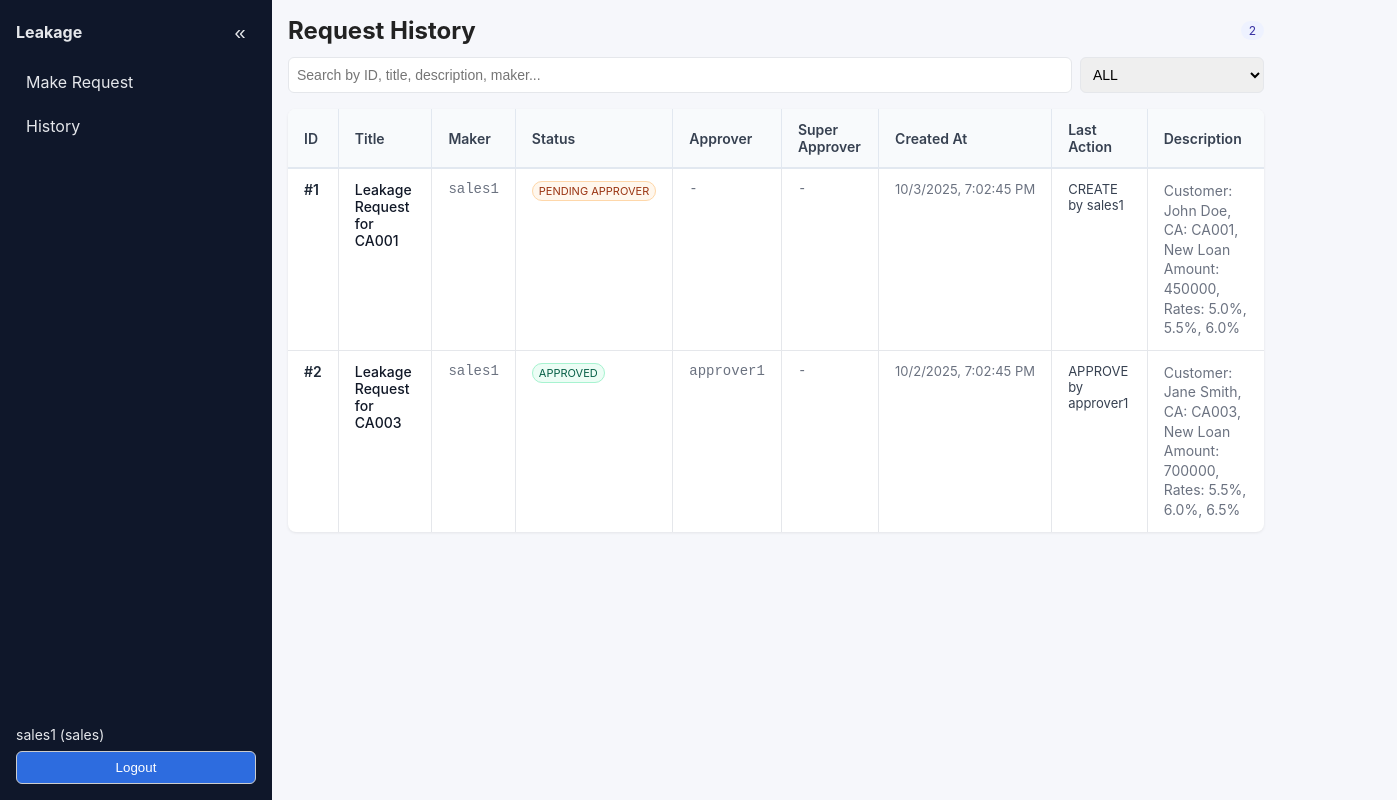
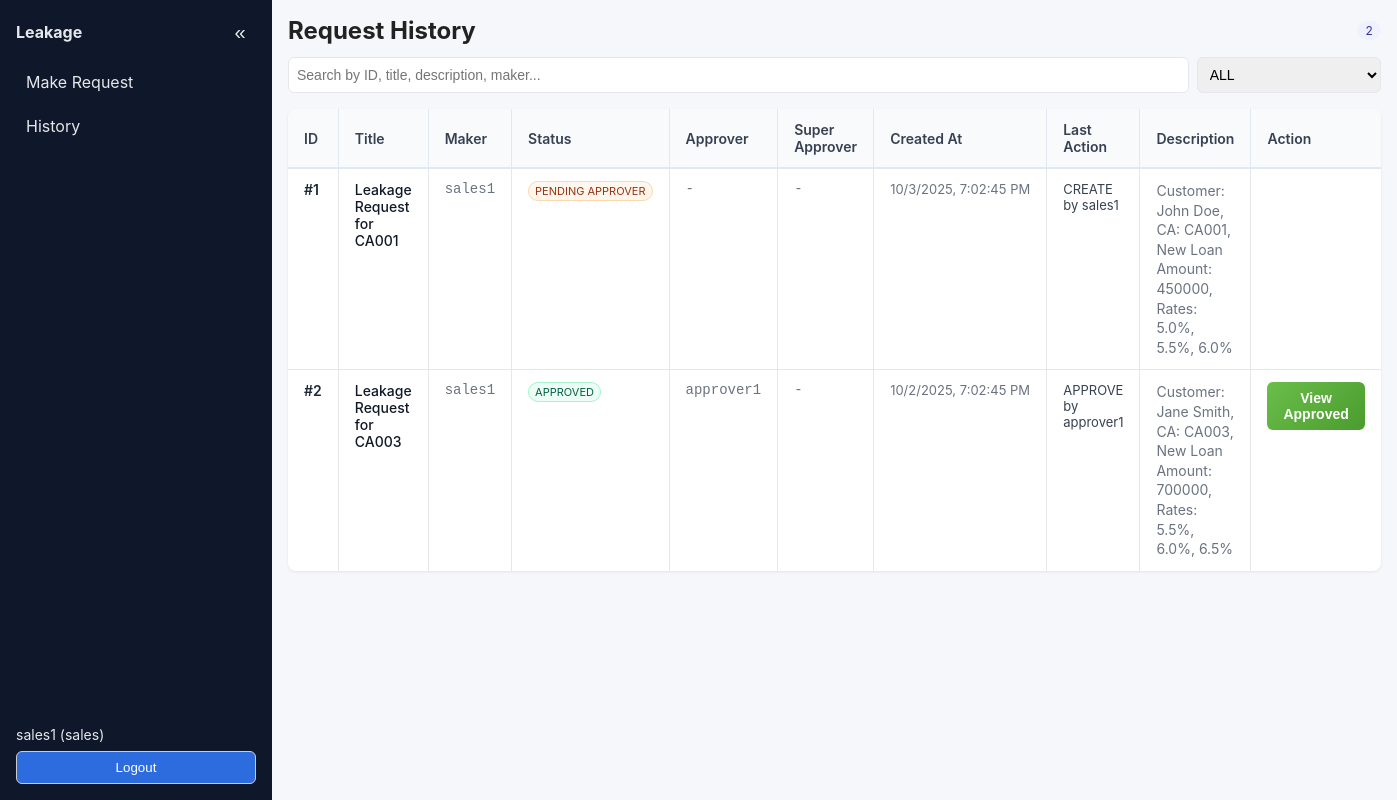
Before and after one commit to trin-panyathira/leakage-web, a React (Vite) app: page /login in a window 1280 px wide. Both pictures are taken after a click on the button "Login". Shown: the whole page, 1397 px wide, since content can reach past the window. Built offline with nearby package versions, Linux system fonts and the light colour scheme.

Commit message:
Add button view approved in history page

```diff
--- a/src/api/mockData.ts
+++ b/src/api/mockData.ts
@@ -81,6 +81,7 @@ const initializeMockData = () => {
       makerId: 'sales1',
       status: 'PENDING_APPROVER',
       createdAt: new Date(Date.now() - 86400000).toISOString(),
+      caId: 'CA001',
       actions: [
         {
           at: new Date(Date.now() - 86400000).toISOString(),
@@ -99,6 +100,7 @@ const initializeMockData = () => {
       status: 'APPROVED',
       approverId: 'approver1',
       createdAt: new Date(Date.now() - 172800000).toISOString(),
+      caId: 'CA003',
       actions: [
         {
           at: new Date(Date.now() - 172800000).toISOString(),
@@ -123,6 +125,7 @@ const initializeMockData = () => {
       status: 'PENDING_SUPER',
       approverId: 'approver1',
       createdAt: new Date(Date.now() - 259200000).toISOString(),
+      caId: 'CA004',
       actions: [
         {
           at: new Date(Date.now() - 259200000).toISOString(),
@@ -228,6 +231,7 @@ export const mockApi = {
       status: autoApprove ? 'APPROVED' : 'PENDING_APPROVER',
       createdAt: now,
       actions: [],
+      caId: caId,
     }
 
     if (autoApprove) {
--- a/src/pages/History.tsx
+++ b/src/pages/History.tsx
@@ -1,4 +1,5 @@
 import React, { useEffect, useMemo, useState } from 'react'
+import { useNavigate } from 'react-router-dom'
 import { useAuth } from '../state/auth'
 import { historyForUser } from '../state/requests'
 import { RequestItem } from '../types'
@@ -14,6 +15,7 @@ const STATUS_OPTIONS: Array<RequestItem['status'] | 'ALL'> = [
 
 export function History() {
   const { user } = useAuth()
+  const navigate = useNavigate()
   const [items, setItems] = useState<RequestItem[]>([])
   const [query, setQuery] = useState('')
   const [status, setStatus] = useState<'ALL' | RequestItem['status']>('ALL')
@@ -105,7 +107,7 @@ export function History() {
                 <th>Created At</th>
                 <th>Last Action</th>
                 <th>Description</th>
-                {user?.role === 'maker' && <th>Action</th>}
+                {user?.role === 'sales' && <th>Action</th>}
               </tr>
             </thead>
             <tbody>
@@ -130,28 +132,32 @@ export function History() {
                         }
                       </div>
                     </td>
-                    {user?.role === 'maker' && (
+                    {user?.role === 'sales' && (
                       <td>
-                        {isApproved && !hasSentEmail ? (
+                        {isApproved && item.caId ? (
                           <button
-                            disabled={sending === item.id}
-                            onClick={async () => {
-                              setSending(item.id)
-                              setError(null)
-                              try {
-                                await sendEmailForRequest(item.id, user)
-                                await refresh()
-                              } catch (e: any) {
-                                setError('Failed to send email: ' + (e?.message || 'Unknown error'))
-                              } finally {
-                                setSending(null)
-                              }
+                            onClick={() => {
+                              navigate('/approved', {
+                                state: {
+                                  caId: item.caId,
+                                  requestId: item.id
+                                }
+                              })
+                            }}
+                            style={{
+                              background: 'linear-gradient(135deg, #6BBE4A 0%, #4a9c2e 100%)',
+                              color: 'white',
+                              border: 'none',
+                              borderRadius: '6px',
+                              padding: '8px 16px',
+                              fontSize: '14px',
+                              fontWeight: '600',
+                              cursor: 'pointer',
+                              transition: 'all 0.3s ease'
                             }}
                           >
-                            {sending === item.id ? 'Sending...' : 'Send Email'}
+                            View Approved
                           </button>
-                        ) : isApproved && hasSentEmail ? (
-                          <span style={{ color: 'green', fontWeight: 'bold' }}>Already sent email</span>
                         ) : null}
                       </td>
                     )}
--- a/src/types.ts
+++ b/src/types.ts
@@ -16,6 +16,7 @@ export interface RequestItem {
   superApproverId?: string
   createdAt: string
   actions: Action[]
+  caId?: string
 }
 
 export interface Action {
```
